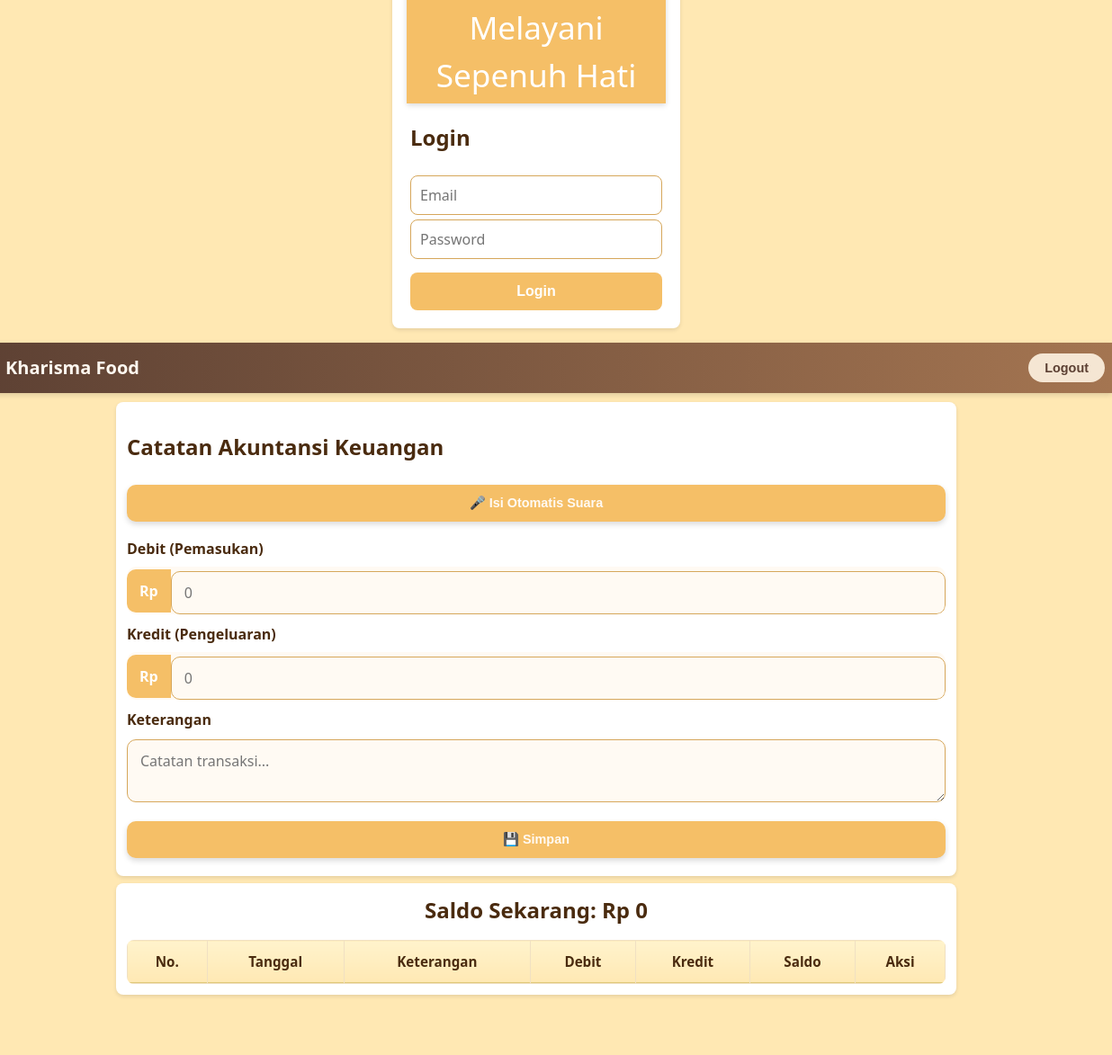
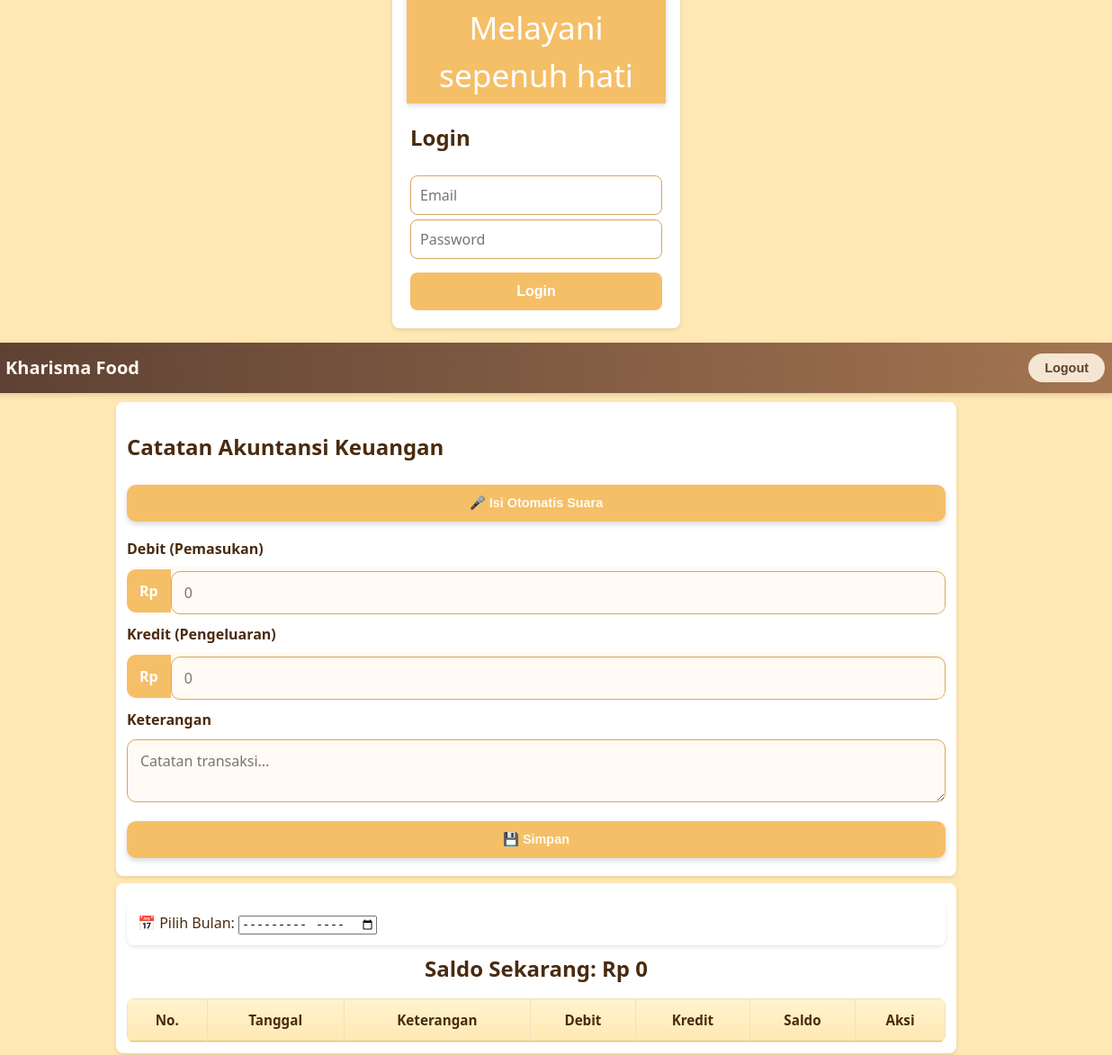
Before and after one commit to muhammadrobitalwy-cell/kharisma-food, a plain HTML site: page index.html in a window 1280 px wide. Shown: the part 328-1501 px from the top of the page at 90% size, 44-1280 px from the left. Before the commit the page ends 1444 px from the top, so only its background shows below. Drawn offline with nearby package versions, Linux system fonts and the light colour scheme.

Commit message:
Update index.html

```diff
--- a/index.html
+++ b/index.html
@@ -17,7 +17,7 @@
   <div id="loginSection" class="card">
     <header>
       <img id="logoPerusahaan" src="logo-opi.png" alt="Logo OPI FOOD">
-      <h1 id="mottoPerusahaan">Melayani Sepenuh Hati</h1>
+      <h1 id="namaPerusahaan">Melayani sepenuh hati</h1>
     </header>
     <form id="loginForm">
       <h2>Login</h2>
@@ -37,6 +37,8 @@
 	  <button id="btnLogout" class="btn-logout">Logout</button>
 	</header>
 
+	<!-- Tambah tab perusahaan -->
+	<nav id="tabPerusahaan" class="tab-perusahaan"></nav>
 
     <main class="container">
       <div id="formSection" class="card">
@@ -70,6 +72,11 @@
       </div>
 
       <div id="laporanSection" class="card">
+	  <div id="filterSection" class="card tanggal-filter">
+		  <label for="filterTanggal">📅 Pilih Bulan:</label>
+		  <input type="month" id="filterTanggal">
+		</div>
+
         <div id="saldoSekarang" class="saldo">Saldo Sekarang: Rp 0</div>
         <table id="tabelLaporan">
           <tr>
```
